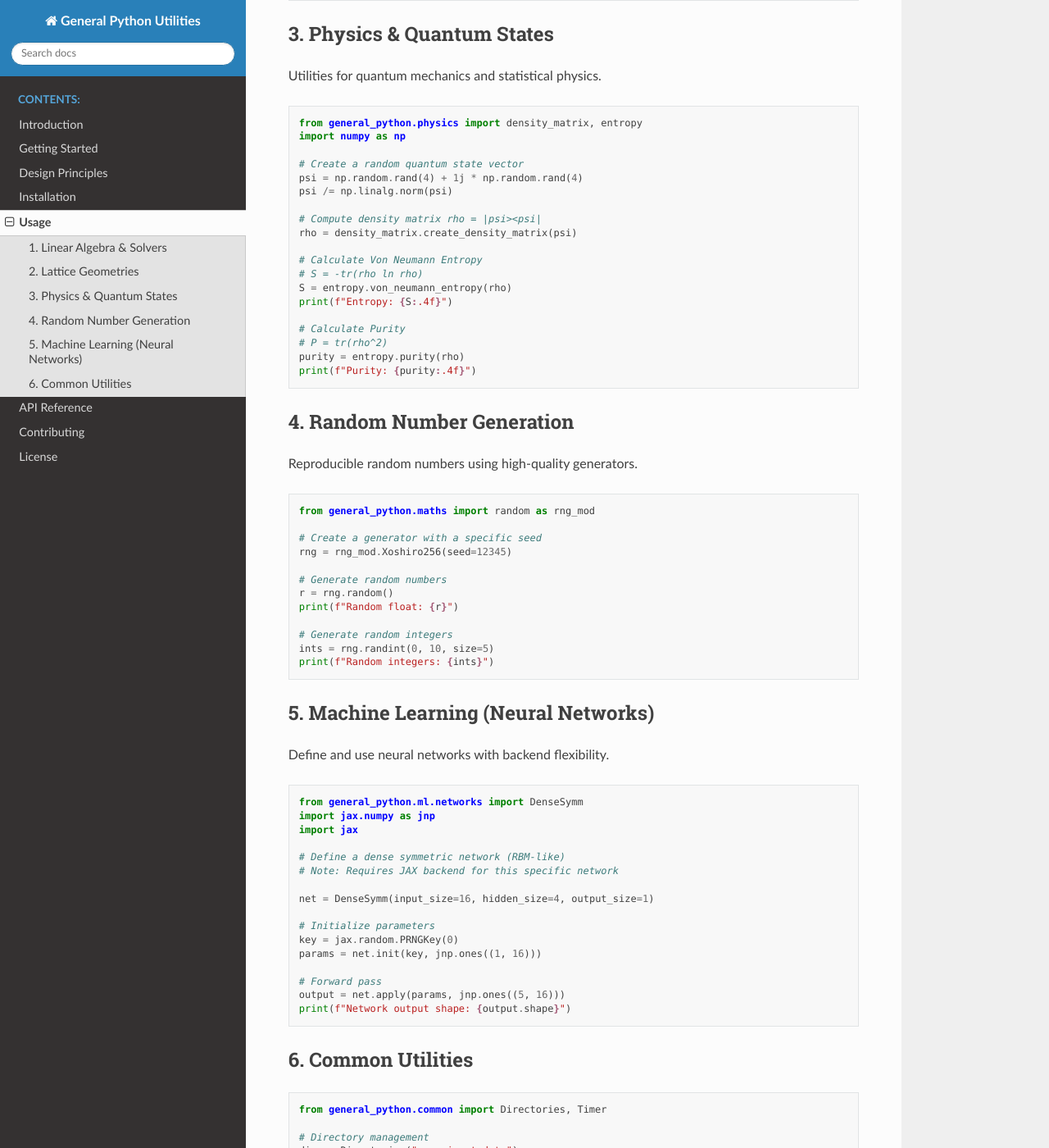
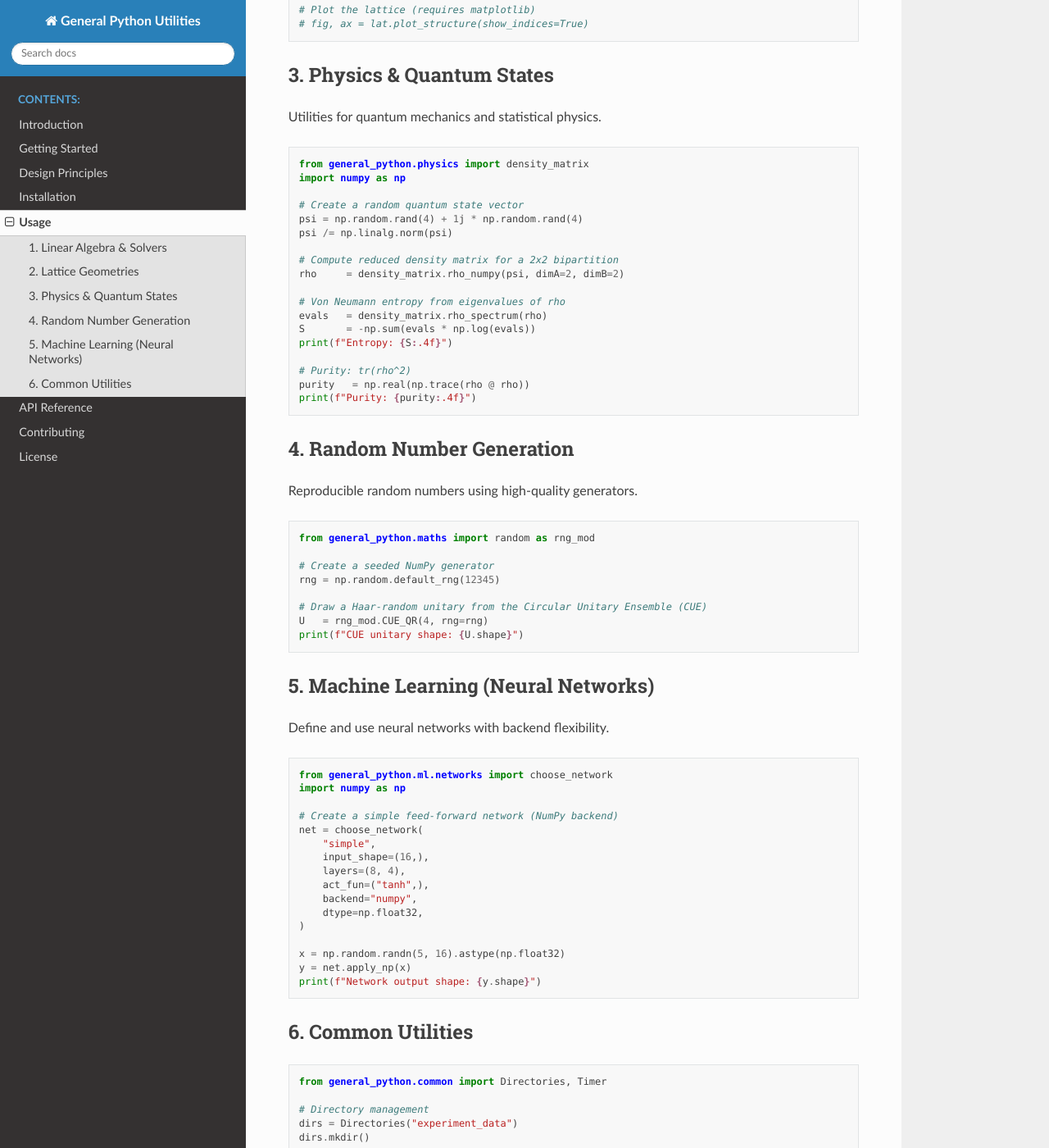
Before and after one commit to makskliczkowski/general_python, a Sphinx documentation site: the page built from docs/usage.rst, in a window 1280 px wide and 1400 px high, scrolled down 1796 px. Shown: the whole window at 82% size. Built offline with Sphinx 7.4.7 and the Read the Docs theme 3.1.0, drawn with Linux system fonts in a browser that asks for light colours; some of the changed text lies outside the part shown.

Commit message:
Update usage examples in docs for Krylov solvers, preconditioners, lattice geometries, quantum states, random number generation, and neural networks; enhance clarity and consistency.

```diff
--- a/docs/usage.rst
+++ b/docs/usage.rst
@@ -81,15 +83,16 @@ Create and navigate lattice structures for physics simulations.
     print(f"Total sites: {lat.Ns}")
 
     # Get neighbors of site index 0
-    neighbors = lat.get_neighbors(0)
+    neighbors = lat.get_nn(0)
     print(f"Neighbors of site 0: {neighbors}")
 
     # Get coordinates of site (2, 2)
-    coord = lat.get_coord((2, 2))
+    site    = lat.site_index(2, 2, 0)
+    coord   = lat.get_coordinates(site)
     print(f"Coordinates of (2,2): {coord}")
 
     # Plot the lattice (requires matplotlib)
-    # lat.plot_lattice(show=True)
+    # fig, ax = lat.plot_structure(show_indices=True)
 
 3. Physics & Quantum States
 ---------------------------
@@ -98,24 +101,23 @@ Utilities for quantum mechanics and statistical physics.
 
 .. code-block:: python
 
-    from general_python.physics import density_matrix, entropy
+    from general_python.physics import density_matrix
     import numpy as np
 
     # Create a random quantum state vector
     psi = np.random.rand(4) + 1j * np.random.rand(4)
     psi /= np.linalg.norm(psi)
 
-    # Compute density matrix rho = |psi><psi|
-    rho = density_matrix.create_density_matrix(psi)
+    # Compute reduced density matrix for a 2x2 bipartition
+    rho     = density_matrix.rho_numpy(psi, dimA=2, dimB=2)
 
-    # Calculate Von Neumann Entropy
-    # S = -tr(rho ln rho)
-    S = entropy.von_neumann_entropy(rho)
+    # Von Neumann entropy from eigenvalues of rho
+    evals   = density_matrix.rho_spectrum(rho)
+    S       = -np.sum(evals * np.log(evals))
     print(f"Entropy: {S:.4f}")
 
-    # Calculate Purity
-    # P = tr(rho^2)
-    purity = entropy.purity(rho)
+    # Purity: tr(rho^2)
+    purity   = np.real(np.trace(rho @ rho))
     print(f"Purity: {purity:.4f}")
 
 4. Random Number Generation
@@ -127,16 +129,12 @@ Reproducible random numbers using high-quality generators.
 
     from general_python.maths import random as rng_mod
 
-    # Create a generator with a specific seed
-    rng = rng_mod.Xoshiro256(seed=12345)
+    # Create a seeded NumPy generator
+    rng = np.random.default_rng(12345)
 
-    # Generate random numbers
-    r = rng.random()
-    print(f"Random float: {r}")
-
-    # Generate random integers
-    ints = rng.randint(0, 10, size=5)
-    print(f"Random integers: {ints}")
+    # Draw a Haar-random unitary from the Circular Unitary Ensemble (CUE)
+    U   = rng_mod.CUE_QR(4, rng=rng)
+    print(f"CUE unitary shape: {U.shape}")
 
 5. Machine Learning (Neural Networks)
 -------------------------------------
@@ -145,22 +143,22 @@ Define and use neural networks with backend flexibility.
 
 .. code-block:: python
 
-    from general_python.ml.networks import DenseSymm
-    import jax.numpy as jnp
-    import jax
+    from general_python.ml.networks import choose_network
+    import numpy as np
 
-    # Define a dense symmetric network (RBM-like)
-    # Note: Requires JAX backend for this specific network
+    # Create a simple feed-forward network (NumPy backend)
+    net = choose_network(
+        "simple",
+        input_shape=(16,),
+        layers=(8, 4),
+        act_fun=("tanh",),
+        backend="numpy",
+        dtype=np.float32,
+    )
 
-    net = DenseSymm(input_size=16, hidden_size=4, output_size=1)
-
-    # Initialize parameters
-    key = jax.random.PRNGKey(0)
-    params = net.init(key, jnp.ones((1, 16)))
-
-    # Forward pass
-    output = net.apply(params, jnp.ones((5, 16)))
-    print(f"Network output shape: {output.shape}")
+    x = np.random.randn(5, 16).astype(np.float32)
+    y = net.apply_np(x)
+    print(f"Network output shape: {y.shape}")
 
 6. Common Utilities
 -------------------
@@ -171,10 +169,10 @@ Define and use neural networks with backend flexibility.
 
     # Directory management
     dirs = Directories("experiment_data")
-    dirs.create_if_not_exists()
+    dirs.mkdir()
 
     # Timing code execution
-    with Timer("Heavy Computation"):
+    with Timer("Heavy Computation", verbose=True):
         # simulate work
         _ = [i**2 for i in range(100000)]
 
```
Also changed, not shown: other parts of docs/usage.rst (+12 -10 lines).
